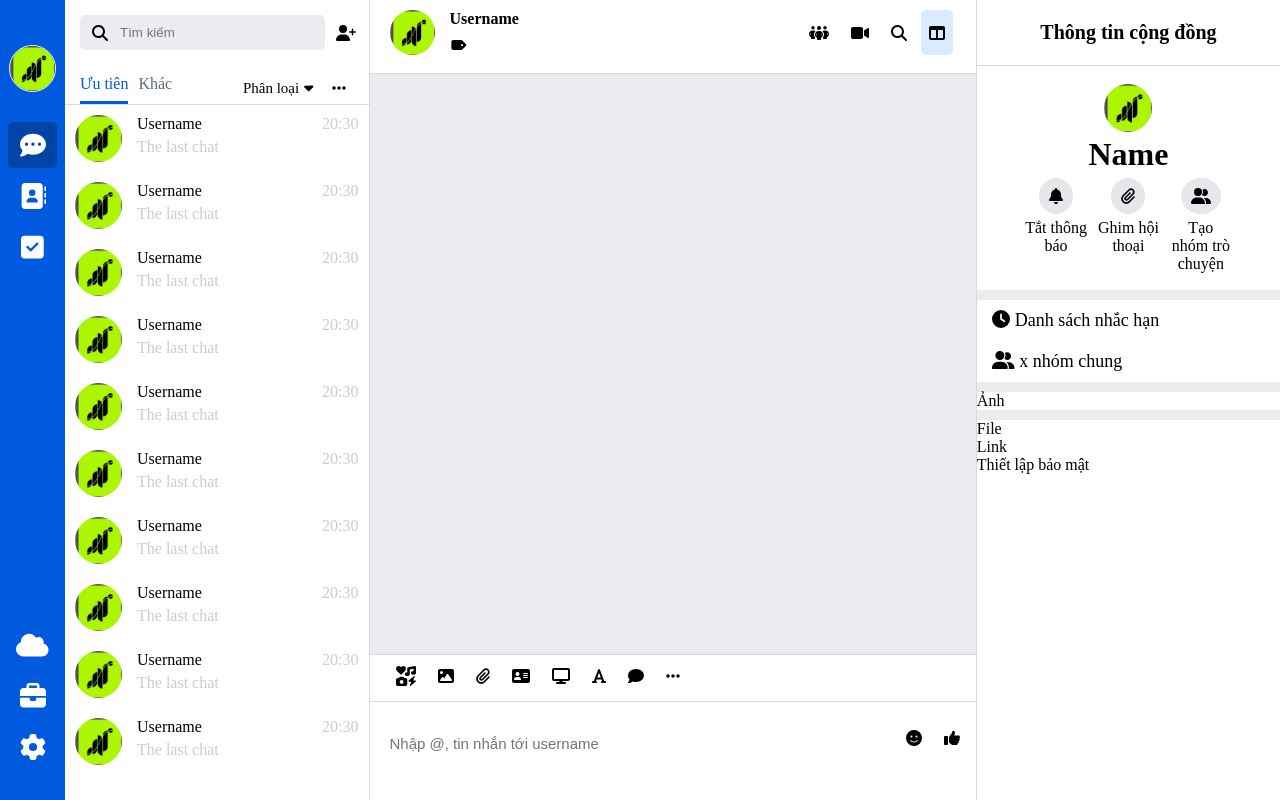
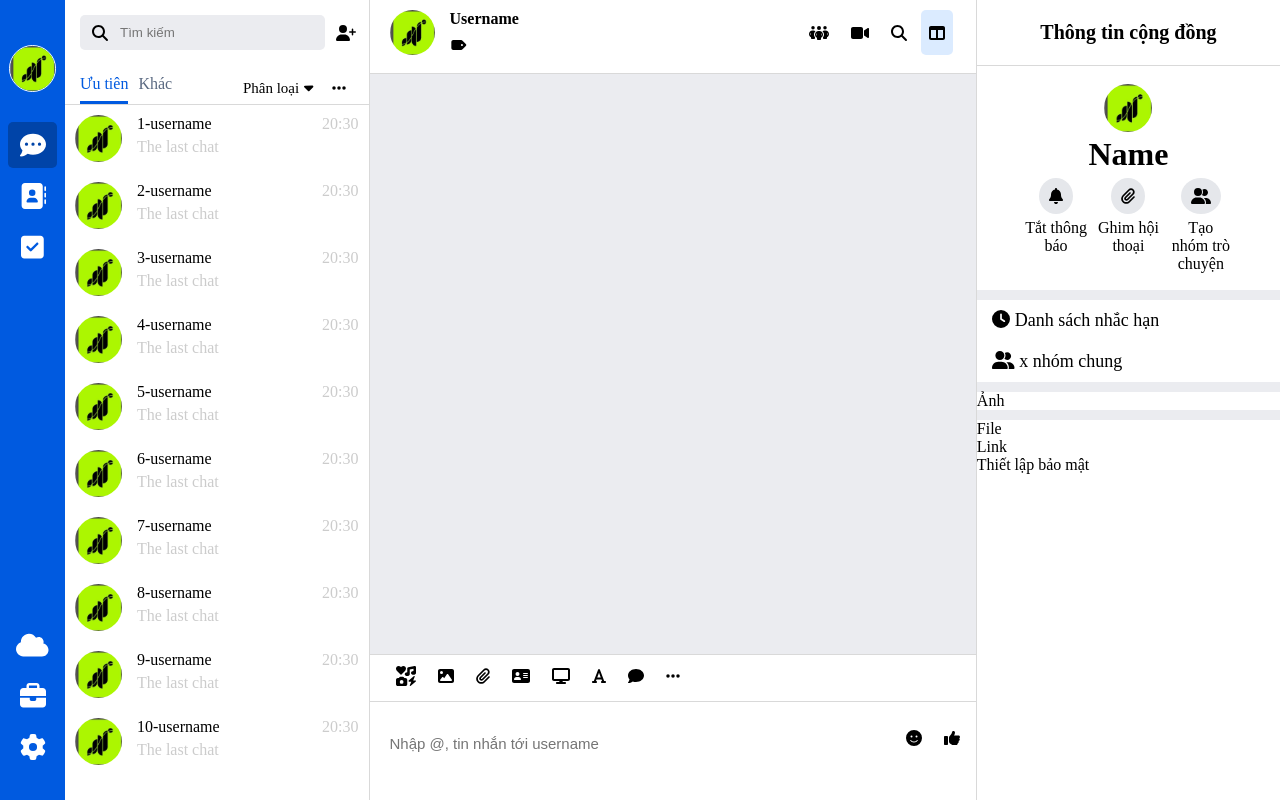
Before and after one commit to khainam23/clone-zalo, a React (Create React App) app: page / in a window 1280 px wide. Built offline with nearby package versions, Linux system fonts and the light colour scheme.

Commit message:
Create scroll for chats

```diff
--- a/src/components/Chat/index.js
+++ b/src/components/Chat/index.js
@@ -72,7 +72,7 @@ function Chat(props) {
       {/* Body chat */}
       <div className={cx("chats")}>
       {Array.from({ length: 10 }, (_, i) => {
-          return <CardChat key={i} image={test} />;
+          return <CardChat key={i} title={`${i + 1}-username`} image={test} />;
         })}
       </div>
     </div>
--- a/src/components/Chat/index.module.scss
+++ b/src/components/Chat/index.module.scss
@@ -92,7 +92,7 @@
 }
 
 .chats {
-  max-height: 100%;
+  height: calc(100% - 110px);
   overflow-y: auto; /* Hiển thị thanh trượt dọc nếu nội dung vượt quá chiều cao */
   overflow-x: hidden; /* Ẩn thanh trượt ngang */
   box-sizing: border-box;
```
